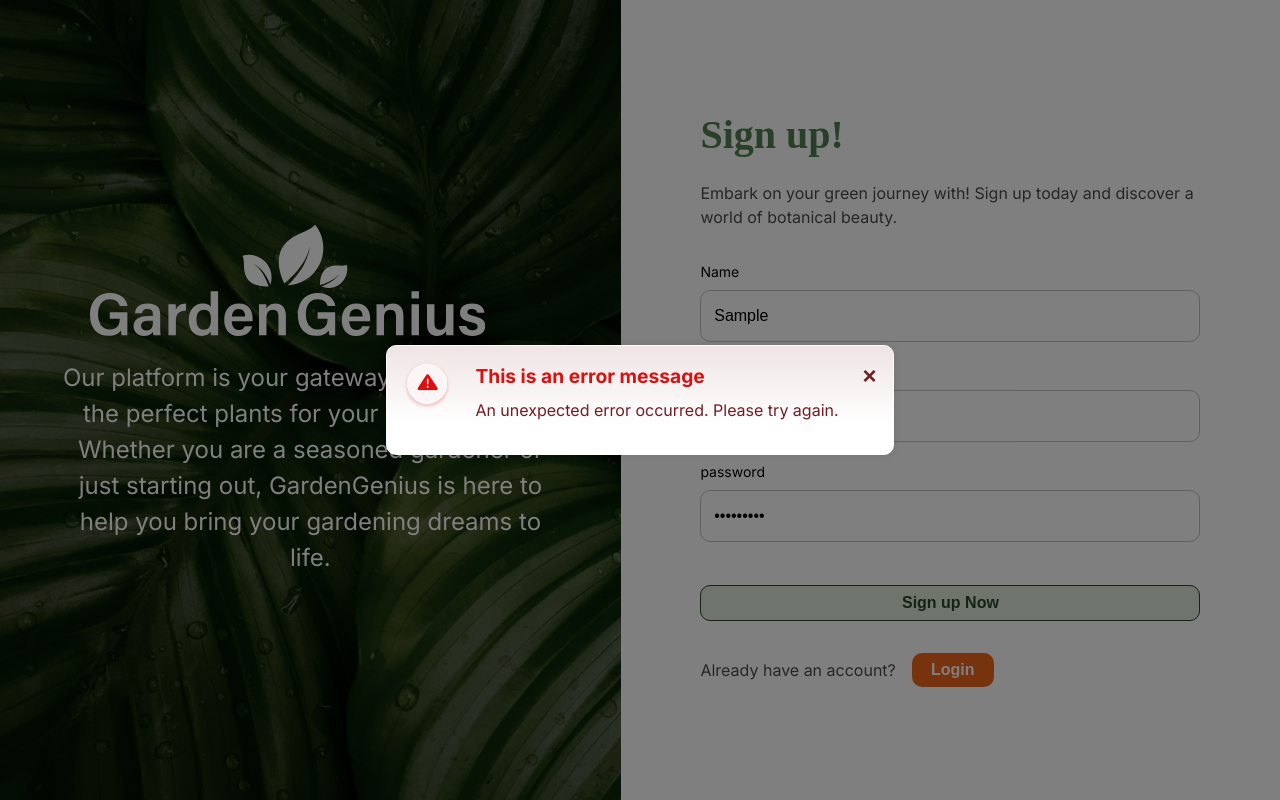
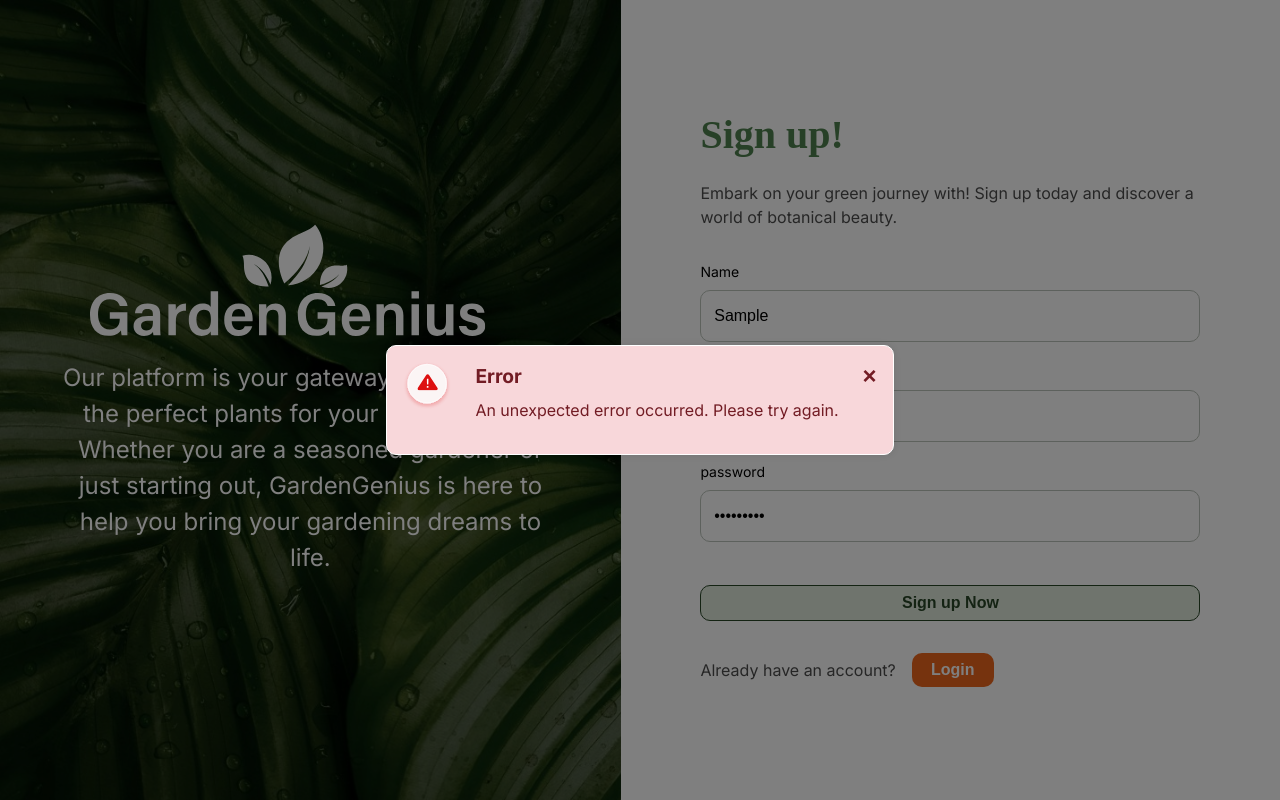
Before and after one commit to jasin1/garden-genius-V2, a React (Vite) app: page / in a window 1280 px wide. Both pictures are taken after typing "Sample", "name@example.com", "Sample123" into the empty fields and a click on the button "Sign up Now". Built offline with nearby package versions, Linux system fonts and the light colour scheme; no server answers; a web font is replaced by a local one.

Commit message:
add confirmation page after sign up

```diff
--- a/src/App.jsx
+++ b/src/App.jsx
@@ -6,6 +6,7 @@ import Profile from './pages/profile/Profile.jsx';
 import Onboarding from "./pages/Onboarding/Onboarding.jsx";
 import PlantDetail from "./pages/PlantDetails/PlantDetails.jsx";
 import Login from "./pages/login/Login.jsx";
+import Confirmation from './pages/Confirmation/Confirmation.jsx';
 import {Routes, Route} from "react-router-dom";
 
 
@@ -24,6 +25,8 @@ function App() {
                 <Route path="/onboarding" element={<Onboarding/>}/>
                 <Route path="/plantdetail/:id" element={<PlantDetail/>}/>
                 <Route path="/login" element={<Login/>}/>
+                <Route path="/confirmation" element={<Confirmation/>}/>
+
             </Routes>
 
 
--- a/src/components/Notification/Notification.css
+++ b/src/components/Notification/Notification.css
@@ -15,9 +15,9 @@
 
 .notification{
     position: relative;
-    background: rgb(255,255,255);
-    background: linear-gradient(0deg, rgba(255,255,255,1) 0%, rgba(255,255,255,1) 28%, rgba(239,228,228,1) 100%);
-    color: #721c24;
+    /* background: rgb(255,255,255);
+    background: linear-gradient(0deg, rgba(255,255,255,1) 0%, rgba(255,255,255,1) 28%, rgba(239,228,228,1) 100%); */
+    /* color: #721c24; */
     padding: 1rem 1rem 2rem;
     border: 1px solid var(--color-white);
     border-radius: 10px;
@@ -34,15 +34,12 @@
 }
 
 .notification-header {
-    /*margin-bottom: .5rem;*/
-    color: #DD1010;
     font-weight: bold;
     font-size: 1.2rem;
 }
 
 
 .notification button {
-
     background: none;
     border: none;
     color: inherit;
--- a/src/components/Notification/Notification.jsx
+++ b/src/components/Notification/Notification.jsx
@@ -1,15 +1,40 @@
 import './Notification.css';
-import Alert from '../../assets/Alert-icon-2.svg';
+import AlertIcon from '../../assets/Alert-icon-2.svg';
+import SuccessIcon from '../../assets/Success-icon.svg';
 
-function Notification({message, onClose}) {
+function Notification({message, type = "error", onClose}) {
+    const notificationType={
+        error:{
+            icon: AlertIcon,
+            header: "Error",
+            background:"#f8d7da",
+            color: "#721c24",
+        },
+        success:{
+            icon: SuccessIcon,
+            header: "Success",
+            background:"#d4edda",
+            color: "#155724",
+        },
+        info:{
+            icon: AlertIcon,
+            header: "Info",
+            background:"#d1ecf1",
+            color: "#0c5460",
+        },
+    };
+
+    const {icon, header, background, color} = notificationType[type] || notificationType.error;
+
     return (
         <div className="notification-overlay" onClick={onClose}>
-            <div className="notification">
+            <div className="notification"
+                style={{background, color}}>
                 <div className="notification-icon-wrapper">
-                    <img src={Alert} alt="Alert icon"/>
+                    <img src={icon} alt={`${header} icon`}/>
                 </div>
                 <div className="notification-txt">
-                    <span className="notification-header">This is an error message</span>
+                    <span className="notification-header">{header}</span>
                     <span>{message}</span>
                 </div>
                 <button onClick={onClose}>&times;</button>
--- /dev/null
+++ b/src/pages/Confirmation/Confirmation.jsx
@@ -0,0 +1,12 @@
+import './Confirmation.css'
+
+function Confirmation(){
+  return(
+    <main>
+      <h1>Please check your email to confirm your account</h1>
+    </main>
+  )
+
+}
+
+export default Confirmation;
--- a/src/pages/Home/Home.jsx
+++ b/src/pages/Home/Home.jsx
@@ -12,7 +12,7 @@ import {useState, useContext} from "react";
 function Home() {
     const {register, handleSubmit} = useForm();
     const navigate = useNavigate();
-    const {signUp} = useContext(AuthContext);
+    const { signUp } = useContext(AuthContext);
     const [error, setError] = useState(null);
     const [success, setSuccess] = useState(false);
 
@@ -27,9 +27,11 @@ function Home() {
             if (result.error) {
                 console.error('Signup Error: ', result.error);
                 setError(result.error.message || 'Something went wrong. Please try again.');
-            } else {
+            }
+            if(!result.error) {
                 console.log("Signup successful:", result);
                 setSuccess(true);
+                navigate('/confirmation')
             }
         } catch (err) {
             console.error('Unexpected error during signup:', err);
@@ -119,12 +121,14 @@ function Home() {
                 {error && (
                     <Notification
                         message={error}
+                        type="error"
                         onClose={handleCloseNotification}
                     />
                 )}
                 {success && (
                     <Notification
                         message="Signup successful! Please check your email to confirm your account."
+                        type="success"
                         onClose={handleCloseNotification}
                     />
                 )}
```
Also changed, not shown: src/assets/Success-icon.svg (added), src/pages/Confirmation/Confirmation.css (added).
